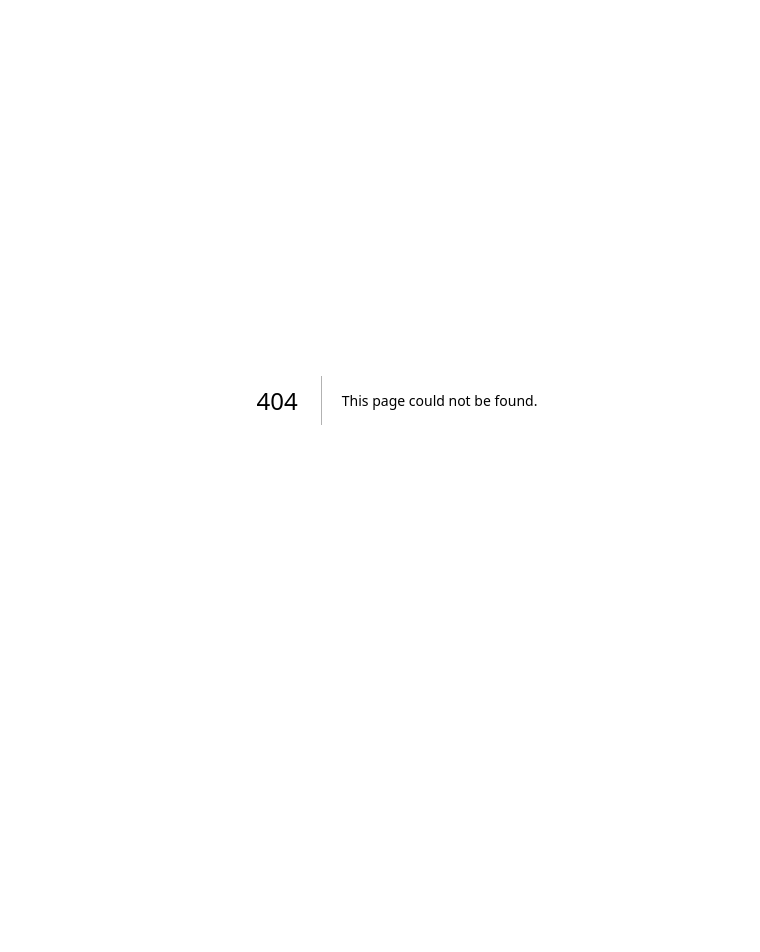
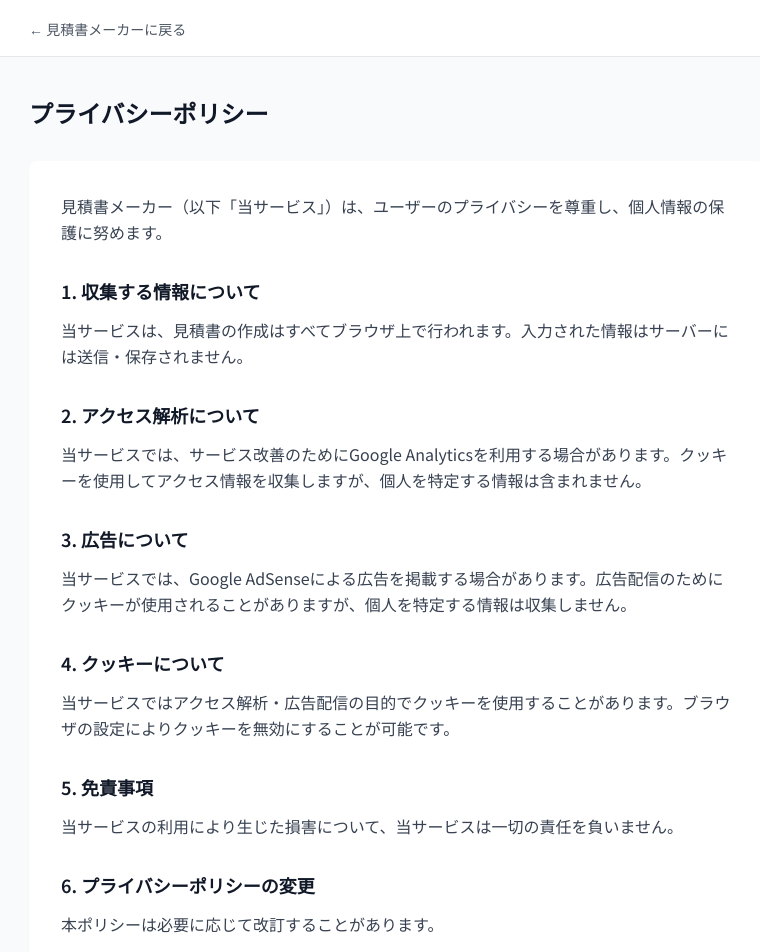
Before and after one commit to cha1tirou/mitsumori-maker, a Next.js app: page /privacy in a window 1280 px wide. Before the commit this address had no page. Shown: the top 952 px of the page, without its empty margins (243-1003 px from the left). Before the commit the page ends 800 px from the top, so only its background shows below. Built offline with nearby package versions, Linux system fonts and the light colour scheme.

Commit message:
Create page.tsx

```diff
--- /dev/null
+++ b/src/app/privacy/page.tsx
@@ -0,0 +1,58 @@
+import type { Metadata } from "next";
+import Link from "next/link";
+
+export const metadata: Metadata = {
+  title: "プライバシーポリシー | 見積書メーカー",
+  description: "見積書メーカーのプライバシーポリシーページです。",
+};
+
+export default function PrivacyPage() {
+  return (
+    <div className="min-h-screen bg-gray-50">
+      <header className="bg-white border-b border-gray-200">
+        <div className="max-w-3xl mx-auto px-4 py-4">
+          <Link href="/" className="text-gray-600 hover:text-gray-900 text-sm">
+            ← 見積書メーカーに戻る
+          </Link>
+        </div>
+      </header>
+      <main className="max-w-3xl mx-auto px-4 py-10">
+        <h1 className="text-2xl font-bold text-gray-900 mb-8">プライバシーポリシー</h1>
+        <div className="bg-white rounded-lg shadow-sm p-8 space-y-8 text-gray-700 leading-relaxed">
+          <section>
+            <p>見積書メーカー（以下「当サービス」）は、ユーザーのプライバシーを尊重し、個人情報の保護に努めます。</p>
+          </section>
+          <section>
+            <h2 className="text-lg font-semibold text-gray-900 mb-3">1. 収集する情報について</h2>
+            <p>当サービスは、見積書の作成はすべてブラウザ上で行われます。入力された情報はサーバーには送信・保存されません。</p>
+          </section>
+          <section>
+            <h2 className="text-lg font-semibold text-gray-900 mb-3">2. アクセス解析について</h2>
+            <p>当サービスでは、サービス改善のためにGoogle Analyticsを利用する場合があります。クッキーを使用してアクセス情報を収集しますが、個人を特定する情報は含まれません。</p>
+          </section>
+          <section>
+            <h2 className="text-lg font-semibold text-gray-900 mb-3">3. 広告について</h2>
+            <p>当サービスでは、Google AdSenseによる広告を掲載する場合があります。広告配信のためにクッキーが使用されることがありますが、個人を特定する情報は収集しません。</p>
+          </section>
+          <section>
+            <h2 className="text-lg font-semibold text-gray-900 mb-3">4. クッキーについて</h2>
+            <p>当サービスではアクセス解析・広告配信の目的でクッキーを使用することがあります。ブラウザの設定によりクッキーを無効にすることが可能です。</p>
+          </section>
+          <section>
+            <h2 className="text-lg font-semibold text-gray-900 mb-3">5. 免責事項</h2>
+            <p>当サービスの利用により生じた損害について、当サービスは一切の責任を負いません。</p>
+          </section>
+          <section>
+            <h2 className="text-lg font-semibold text-gray-900 mb-3">6. プライバシーポリシーの変更</h2>
+            <p>本ポリシーは必要に応じて改訂することがあります。</p>
+          </section>
+          <section>
+            <h2 className="text-lg font-semibold text-gray-900 mb-3">7. お問い合わせ</h2>
+            <p>プライバシーポリシーに関するお問い合わせは、<Link href="/contact" className="text-blue-600 hover:underline">お問い合わせページ</Link>よりご連絡ください。</p>
+          </section>
+          <p className="text-sm text-gray-500 pt-4 border-t border-gray-100">制定日：2026年3月30日</p>
+        </div>
+      </main>
+    </div>
+  );
+}
```
